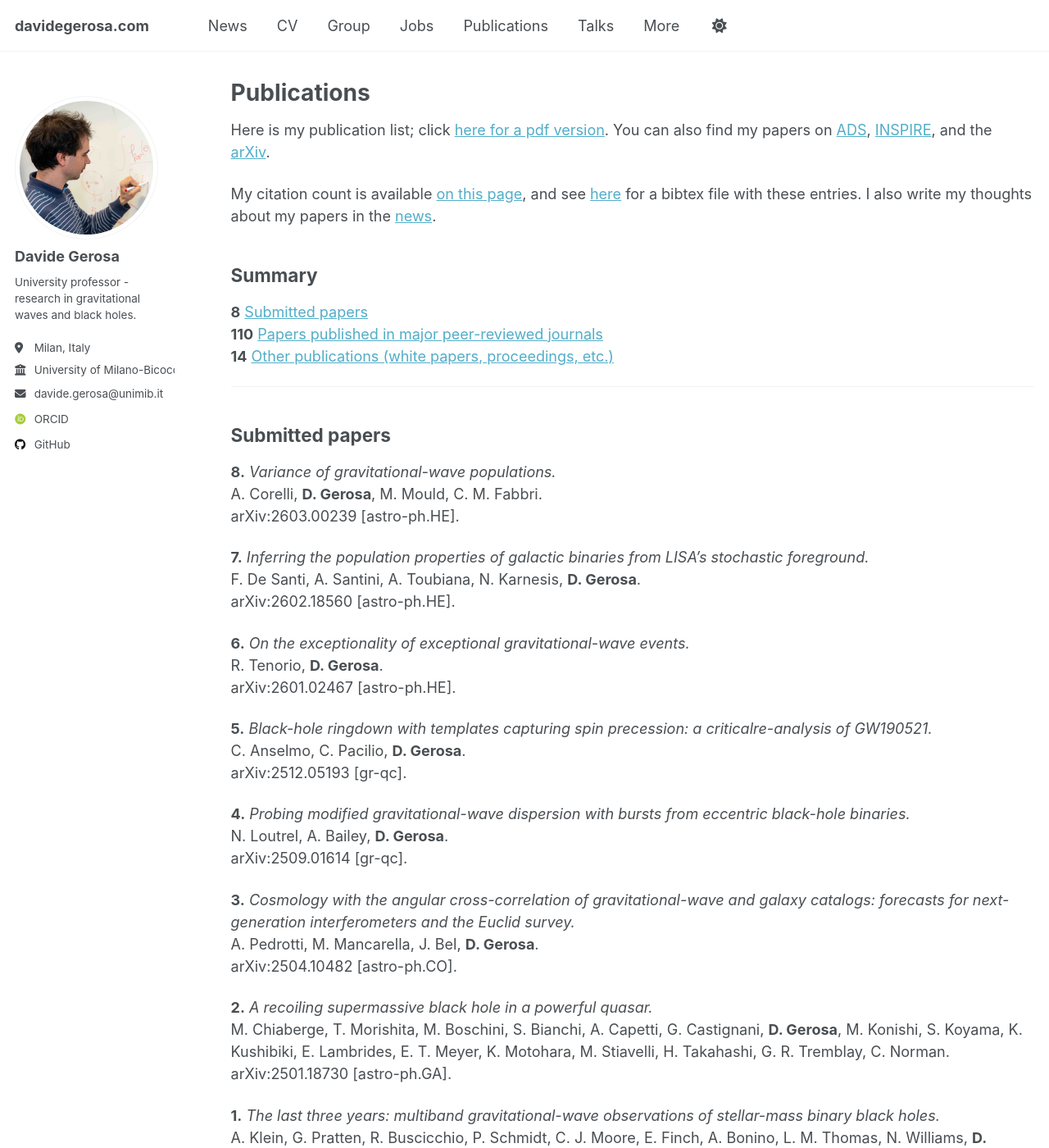
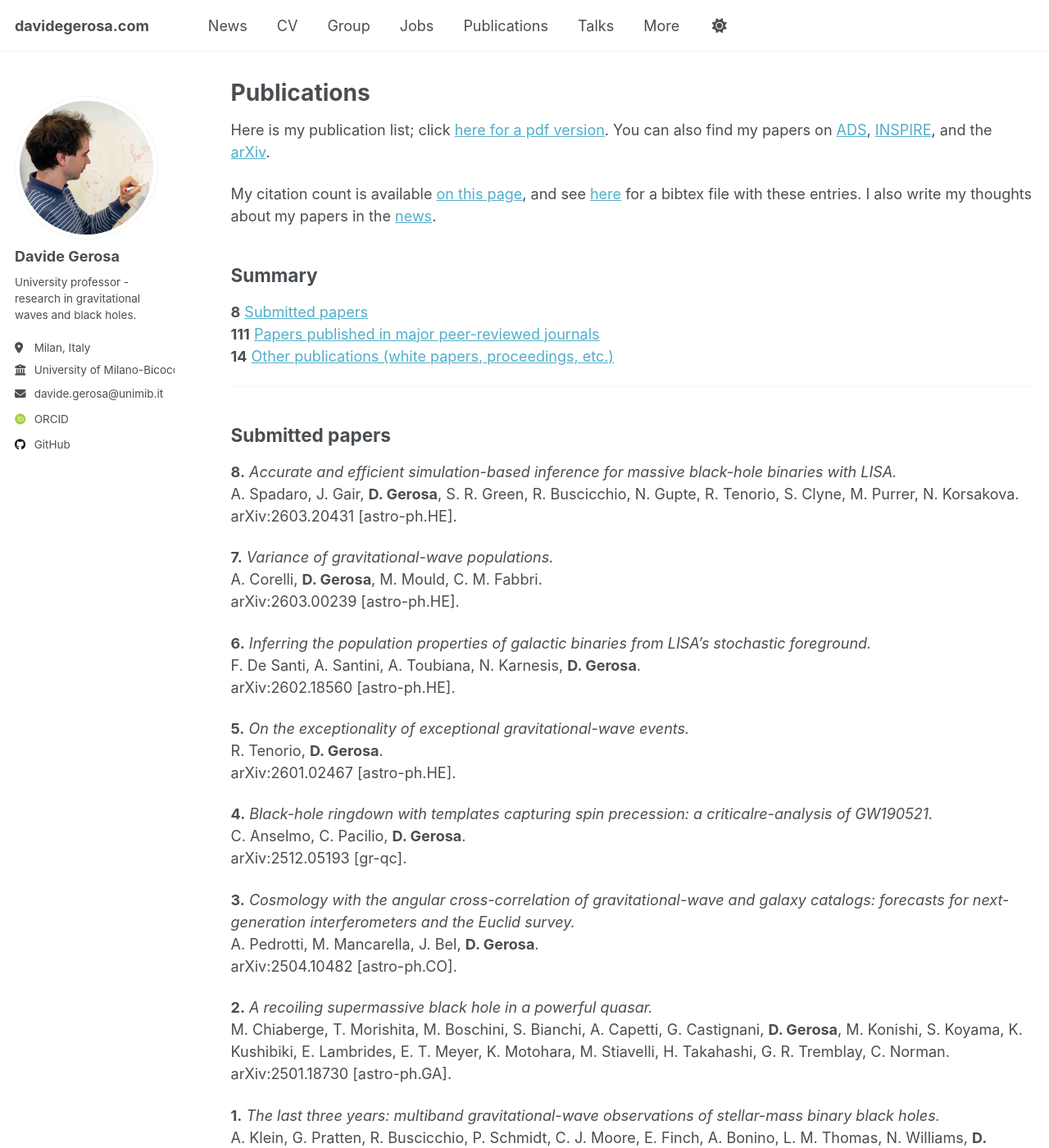
Before and after one commit to dgerosa/website, a Jekyll site: the page built from _pages/publications.md, in a window 1280 px wide and 1400 px high. Shown: the whole window at 82% size. Built offline with Jekyll 4.4.1, drawn with Linux system fonts in a browser that asks for light colours; some web fonts are replaced; some of the changed text lies outside the part shown.

Commit message:
Website update from workflow

```diff
--- a/_pages/_publications.md
+++ b/_pages/_publications.md
@@ -1,6 +1,6 @@
 ## Summary
 **8** [Submitted papers](#submitted-papers)\
-**110** [Papers published in major peer-reviewed journals](#papers-published-in-major-peer-reviewed-journals)\
+**111** [Papers published in major peer-reviewed journals](#papers-published-in-major-peer-reviewed-journals)\
 **14** [Other publications (white papers, proceedings, etc.)](#other-publications-white-papers-proceedings-etc)
 
 
@@ -9,29 +9,29 @@
 ## Submitted papers
 
 **8.**
+*Accurate and efficient simulation-based inference for massive black-hole binaries with LISA.*\
+A. Spadaro, J. Gair, **D. Gerosa**, S. R. Green, R. Buscicchio, N. Gupte, R. Tenorio, S. Clyne, M. Purrer, N. Korsakova.\
+<a href="https://arxiv.org/abs/2603.20431" style="color: inherit; text-decoration: none;">arXiv:2603.20431 [astro-ph.HE]</a>.
+
+**7.**
 *Variance of gravitational-wave populations.*\
 A. Corelli, **D. Gerosa**, M. Mould, C. M. Fabbri.\
 <a href="https://arxiv.org/abs/2603.00239" style="color: inherit; text-decoration: none;">arXiv:2603.00239 [astro-ph.HE]</a>.
 
-**7.**
+**6.**
 *Inferring the population properties of galactic binaries from LISA's stochastic foreground.*\
 F. De Santi, A. Santini, A. Toubiana, N. Karnesis, **D. Gerosa**.\
 <a href="https://arxiv.org/abs/2602.18560" style="color: inherit; text-decoration: none;">arXiv:2602.18560 [astro-ph.HE]</a>.
 
-**6.**
+**5.**
 *On the exceptionality of exceptional gravitational-wave events.*\
 R. Tenorio, **D. Gerosa**.\
 <a href="https://arxiv.org/abs/2601.02467" style="color: inherit; text-decoration: none;">arXiv:2601.02467 [astro-ph.HE]</a>.
 
-**5.**
+**4.**
 *Black-hole ringdown with templates capturing spin precession: a criticalre-analysis of GW190521.*\
 C. Anselmo, C. Pacilio, **D. Gerosa**.\
 <a href="https://arxiv.org/abs/2512.05193" style="color: inherit; text-decoration: none;">arXiv:2512.05193 [gr-qc]</a>.
-
-**4.**
-*Probing modified gravitational-wave dispersion with bursts from eccentric black-hole binaries.*\
-N. Loutrel, A. Bailey, **D. Gerosa**.\
-<a href="https://arxiv.org/abs/2509.01614" style="color: inherit; text-decoration: none;">arXiv:2509.01614 [gr-qc]</a>.
 
 **3.**
 *Cosmology with the angular cross-correlation of gravitational-wave and galaxy catalogs: forecasts for next-generation interferometers and the Euclid survey.*\
@@ -53,6 +53,11 @@ A. Klein, G. Pratten, R. Buscicchio, P. Schmidt, C. J. Moore, E. Finch, A. Bonin
 
 ## Papers published in major peer-reviewed journals
 
+**111.**
+*Probing modified gravitational-wave dispersion with bursts from eccentric black-hole binaries.*\
+N. Loutrel, A. Bailey, **D. Gerosa**.\
+Classical and Quantum Gravity, in press. <a href="https://arxiv.org/abs/2509.01614" style="color: inherit; text-decoration: none;">arXiv:2509.01614 [gr-qc]</a>.
+
 **110.**
 *Impact of facility timing and coordination for next-generation gravitational-wave detectors.*\
 S. Borhanian, A. Renzini, P. S. Cole, C. Pacilio, M. Mancarella, **D. Gerosa**.\
@@ -66,7 +71,7 @@ Physical Review D, in press. <a href="https://arxiv.org/abs/2507.13249" style="c
 **108.**
 *Sequential simulation-based inference for extreme mass ratio inspirals.*\
 P. S. Cole, J. Alvey, L. Speri, C. Weniger, U. Bhardwaj, **D. Gerosa**, G. Bertone.\
-Physical Review D, in press. <a href="https://arxiv.org/abs/2505.16795" style="color: inherit; text-decoration: none;">arXiv:2505.16795 [gr-qc]</a>.
+<a href="https://journals.aps.org/prd/abstract/10.1103/4cd3-wfjr" style="color: inherit; text-decoration: none;">Physical Review D 113 (2026) 063030</a>. <a href="https://arxiv.org/abs/2505.16795" style="color: inherit; text-decoration: none;">arXiv:2505.16795 [gr-qc]</a>.
 
 **107.**
 *Can GW231123 have a stellar origin?*\
```
Also changed, not shown: other parts of _pages/_publications.md (+1 -1 lines), _pages/_citations.md (+32 -31 lines), _pages/_group.md (+1 -1 lines), _pages/_talks.md (+1 -1 lines).
